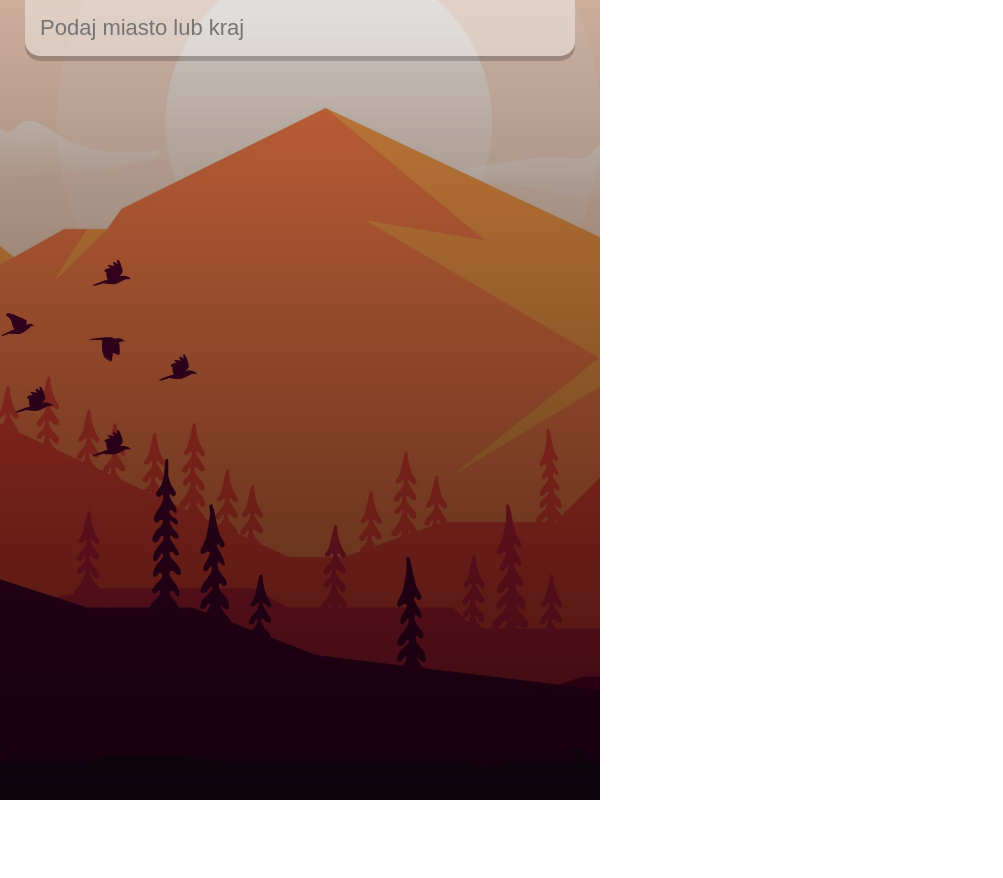
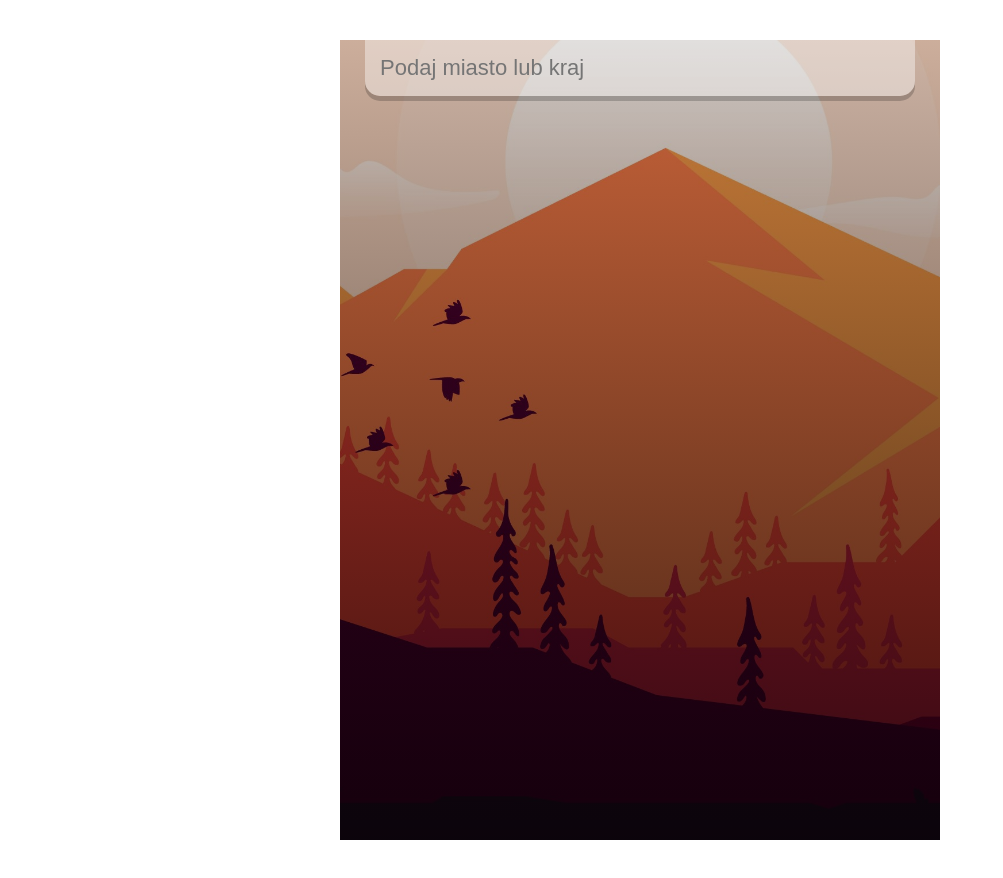
Before and after one commit to login101i/weather-app-react, a React (Create React App) app: page / in a window 1280 px wide. Shown: the whole page, without its empty margins (0-1003 px from the left). Before the commit the page ends 800 px from the top, so only its background shows below. Built offline with nearby package versions, Linux system fonts and the light colour scheme.

Commit message:
Update index.css

```diff
--- a/src/index.css
+++ b/src/index.css
@@ -12,14 +12,17 @@ body{
   background-size: cover;
   background-position: bottom;
   transition: 1.4s ease-out;
-  max-width:600px
+  max-width:600px;
+  margin:40px auto;
 }
 .app.warm{
   background:url(./assets/—Pngtree—illustration\ summer\ beach\ vacation_4107885.jpg);
    background-size: cover;
   background-position: bottom;
   transition: 0.9s ease-out;
-    max-width:600px
+    max-width:600px;
+        margin:40px auto;
+
 }
 main{
   min-height: 100vh;
```
